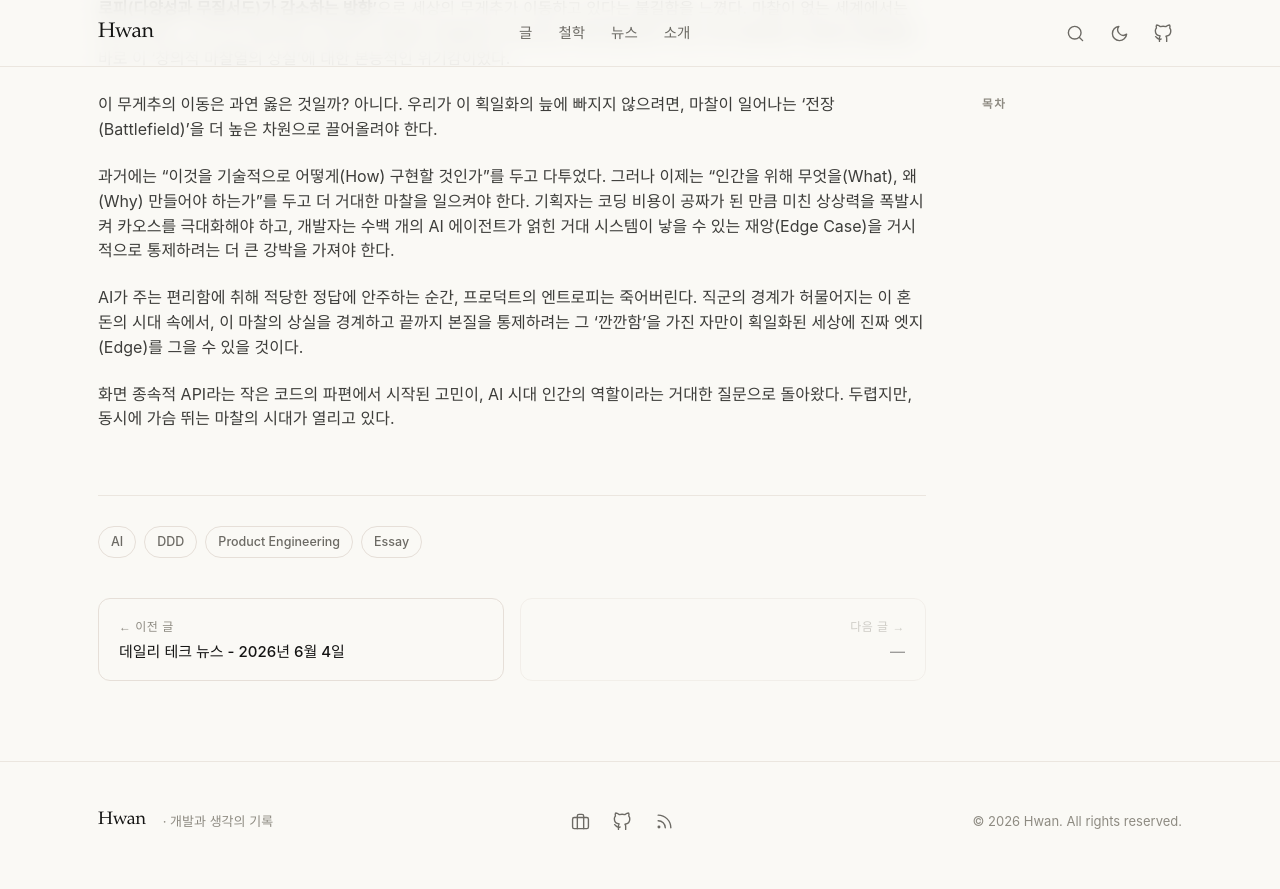
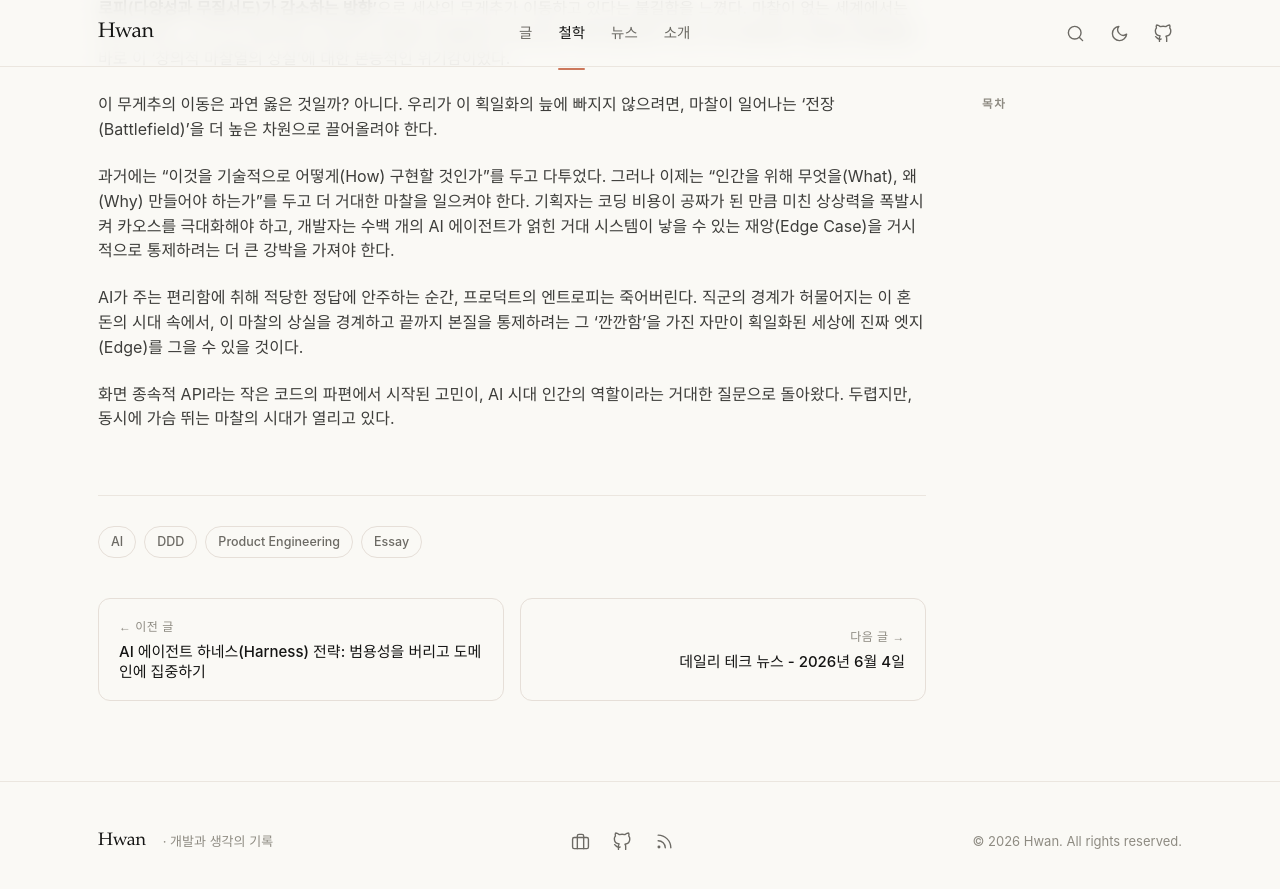
Before and after one commit to Hwan3434/Hwan3434.github.io, a Jekyll site: the page built from _posts/2026-06-04-ai-era-developer-pm-entropy.md, in a window 1280 px wide and 900 px high, scrolled down 1402 px. Shown: the top 889 px of the window. Built offline with Jekyll 4.4.1, drawn with Linux system fonts in a browser that asks for light colours; some web fonts are replaced; some of the changed lines change nothing that is shown; some of the changed text lies outside the part shown.

Commit message:
commit...

```diff
--- a/_posts/2026-06-04-ai-era-developer-pm-entropy.md
+++ b/_posts/2026-06-04-ai-era-developer-pm-entropy.md
@@ -1,8 +1,8 @@
 ---
 layout: post
 title: "AI 시대, 기획자와 개발자의 경계 그리고 엔트로피에 대한 단상"
-date: 2026-06-04 17:30:00 +0900
-categories: [Insight]
+date: 2026-06-04 08:00:00 +0900
+categories: [Philosophy]
 tags: [AI, DDD, Product Engineering, Essay]
 ---
 
```
